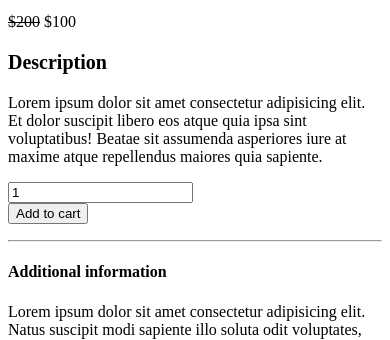
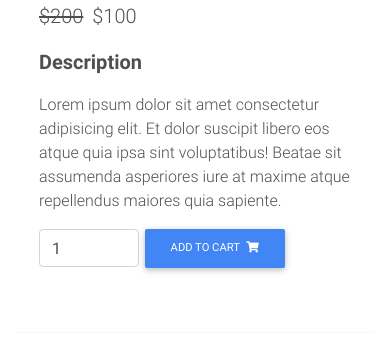
Before and after one commit to amnashafiqq/Ecommerce-shop-app, a Django app: template templates/order/product-page.html in a window 390 px wide. Shown: the part 477-817 px from the top of the page. Run offline with Django 3.2, Linux system fonts and the light colour scheme; the template is opened without the code that fills it, so the values that code supplies are empty; some libraries are stand-ins or nearby versions.

Commit message:
added frontend for product and checkout page

```diff
--- a/order/urls.py
+++ b/order/urls.py
@@ -1,6 +1,8 @@
 from django.urls import path
-from .views import items_list
+from .views import items_list,product_detail
 
 urlpatterns=[
-    path('items_list/',items_list,name='itemslist')
+    path('items_list/',items_list,name='itemslist'),
+    path('product/',product_detail,name='productdetail')
+
 ]
--- a/order/views.py
+++ b/order/views.py
@@ -7,3 +7,5 @@ def items_list(request):
         'items': Item.objects.all()
     }
     return render(request,"./order/home.html",context)
+def product_detail(request):
+    return render(request,"./order/product-page.html")
--- a/templates/order/product-page.html
+++ b/templates/order/product-page.html
@@ -1,205 +1,297 @@
+{% load static %}
+
+{% load django_bootstrap5 %}
+<!DOCTYPE html>
+<html lang="en">
+
+<head>
+  <meta charset="utf-8">
+  <meta name="viewport" content="width=device-width, initial-scale=1, shrink-to-fit=no">
+  <meta http-equiv="x-ua-compatible" content="ie=edge">
+  <title>Material Design Bootstrap</title>
+
+{% bootstrap_css %}
+{% bootstrap_javascript %}
+  <!-- Font Awesome -->
+  <link rel="stylesheet" href="https://use.fontawesome.com/releases/v5.11.2/css/all.css">
+  <!-- Bootstrap core CSS -->
+  <link href="{% static 'css/bootstrap.min.css' %}" rel="stylesheet">
+  <!-- Material Design Bootstrap -->
+  <link href="{% static 'css/mdb.min.css' %}" rel="stylesheet">
+  <!-- Your custom styles (optional) -->
+  <link href="{% static 'css/style.min.css' %}" rel="stylesheet">
+</head>
+
+<body>
+
   <!-- Navbar -->
-<nav class="navbar fixed-top navbar-expand-lg navbar-light bg-white">
-  <!-- Container wrapper -->
+  <nav class="navbar fixed-top navbar-expand-lg navbar-light white scrolling-navbar">
     <div class="container">
-      <!-- Toggle button -->
-      <button
-          class="navbar-toggler"
-          type="button"
-          data-mdb-toggle="collapse"
-          data-mdb-target="#navbarSupportedContent1"
-          aria-controls="navbarSupportedContent1"
-          aria-expanded="false"
-          aria-label="Toggle navigation">
-          <i class="fas fa-bars"></i>
+
+      <!-- Brand -->
+      <a class="navbar-brand waves-effect" href="https://mdbootstrap.com/docs/jquery/" target="_blank">
+        <strong class="blue-text">MDB</strong>
+      </a>
+
+      <!-- Collapse -->
+      <button class="navbar-toggler" type="button" data-toggle="collapse" data-target="#navbarSupportedContent"
+        aria-controls="navbarSupportedContent" aria-expanded="false" aria-label="Toggle navigation">
+        <span class="navbar-toggler-icon"></span>
       </button>
 
-      <!-- Collapsible wrapper -->
-      <div class="collapse navbar-collapse" id="navbarSupportedContent1">
-          <!-- Navbar brand -->
-          <a class="navbar-brand mt-2 mt-sm-0" href="https://mdbootstrap.com/">
-              <img src="https://mdbcdn.b-cdn.net/img/logo/mdb-transaprent-noshadows.webp" height="20" alt="MDB Logo" loading="lazy" />
+      <!-- Links -->
+      <div class="collapse navbar-collapse" id="navbarSupportedContent">
+
+        <!-- Left -->
+        <ul class="navbar-nav mr-auto">
+          <li class="nav-item active">
+            <a class="nav-link waves-effect" href="#">Home
+              <span class="sr-only">(current)</span>
             </a>
-          <!-- Left links -->
-          <ul class="navbar-nav me-auto mb-2 mb-lg-0">
-              <li class="nav-item active">
-                  <a class="nav-link" href="https://mdbootstrap.com/">Home</a>
           </li>
           <li class="nav-item">
-                  <a class="nav-link" href="https://mdbootstrap.com/docs/standard/">About MDB</a>
+            <a class="nav-link waves-effect" href="https://mdbootstrap.com/docs/jquery/" target="_blank">About MDB</a>
           </li>
           <li class="nav-item">
-                  <a class="nav-link" href="https://mdbootstrap.com/docs/standard/getting-started/installation/">Free download</a>
+            <a class="nav-link waves-effect" href="https://mdbootstrap.com/docs/jquery/getting-started/download/"
+              target="_blank">Free download</a>
           </li>
           <li class="nav-item">
-                  <a class="nav-link" href="https://mdbootstrap.com/education/bootstrap/">Free tutorials</a>
+            <a class="nav-link waves-effect" href="https://mdbootstrap.com/education/bootstrap/" target="_blank">Free
+              tutorials</a>
           </li>
         </ul>
-          <!-- Left links -->
-      </div>
-      <!-- Collapsible wrapper -->
 
-      <!-- Right elements -->
-      <div class="d-flex align-items-center">
-          <!-- Icon -->
-          <a class="nav-link me-3" href="#">
+        <!-- Right -->
+        <ul class="navbar-nav nav-flex-icons">
+          <li class="nav-item">
+            <a class="nav-link waves-effect">
+              <span class="badge red z-depth-1 mr-1"> 1 </span>
               <i class="fas fa-shopping-cart"></i>
-              <span class="badge rounded-pill badge-notification bg-danger">1</span>
+              <span class="clearfix d-none d-sm-inline-block"> Cart </span>
             </a>
-
-          <a class="nav-link me-3" href="#">
+          </li>
+          <li class="nav-item">
+            <a href="https://www.facebook.com/mdbootstrap" class="nav-link waves-effect" target="_blank">
               <i class="fab fa-facebook-f"></i>
             </a>
-          <a class="nav-link me-3" href="#">
+          </li>
+          <li class="nav-item">
+            <a href="https://twitter.com/MDBootstrap" class="nav-link waves-effect" target="_blank">
               <i class="fab fa-twitter"></i>
             </a>
-          <a href="https://github.com/mdbootstrap/bootstrap-material-design" class="border rounded px-2 nav-link" target="_blank"> <i class="fab fa-github me-2"></i>MDB GitHub </a>
+          </li>
+          <li class="nav-item">
+            <a href="https://github.com/mdbootstrap/bootstrap-material-design" class="nav-link border border-light rounded waves-effect"
+              target="_blank">
+              <i class="fab fa-github mr-2"></i>MDB GitHub
+            </a>
+          </li>
+        </ul>
+
       </div>
-      <!-- Right elements -->
+
     </div>
-  <!-- Container wrapper -->
   </nav>
   <!-- Navbar -->
 
   <!--Main layout-->
   <main class="mt-5 pt-4">
-  <div class="container mt-5">
+    <div class="container dark-grey-text mt-5">
+
       <!--Grid row-->
-      <div class="row">
+      <div class="row wow fadeIn">
+
         <!--Grid column-->
         <div class="col-md-6 mb-4">
-              <img src="https://mdbootstrap.com/img/Photos/Horizontal/E-commerce/Products/14.jpg" class="img-fluid" alt="" />
+
+          <img src="https://mdbootstrap.com/img/Photos/Horizontal/E-commerce/Products/14.jpg" class="img-fluid" alt="">
+
         </div>
         <!--Grid column-->
 
         <!--Grid column-->
         <div class="col-md-6 mb-4">
+
           <!--Content-->
           <div class="p-4">
+
             <div class="mb-3">
               <a href="">
-                          <span class="badge bg-dark me-1">Category 2</span>
+                <span class="badge purple mr-1">Category 2</span>
               </a>
               <a href="">
-                          <span class="badge bg-info me-1">New</span>
+                <span class="badge blue mr-1">New</span>
               </a>
               <a href="">
-                          <span class="badge bg-danger me-1">Bestseller</span>
+                <span class="badge red mr-1">Bestseller</span>
               </a>
             </div>
 
             <p class="lead">
-                      <span class="me-1">
+              <span class="mr-1">
                 <del>$200</del>
               </span>
               <span>$100</span>
             </p>
 
-                  <strong><p style="font-size: 20px;">Description</p></strong>
+            <p class="lead font-weight-bold">Description</p>
 
-                  <p>Lorem ipsum dolor sit amet consectetur adipisicing elit. Et dolor suscipit libero eos atque quia ipsa sint voluptatibus! Beatae sit assumenda asperiores iure at maxime atque repellendus maiores quia sapiente.</p>
+            <p>Lorem ipsum dolor sit amet consectetur adipisicing elit. Et dolor suscipit libero eos atque quia ipsa
+              sint voluptatibus!
+              Beatae sit assumenda asperiores iure at maxime atque repellendus maiores quia sapiente.</p>
 
             <form class="d-flex justify-content-left">
               <!-- Default input -->
-                      <div class="form-outline me-1" style="width: 100px;">
-                          <input type="number" value="1" class="form-control" />
-                      </div>
-                      <button class="btn btn-primary ms-1" type="submit">
-                          Add to cart
-                          <i class="fas fa-shopping-cart ms-1"></i>
+              <input type="number" value="1" aria-label="Search" class="form-control" style="width: 100px">
+              <button class="btn btn-primary btn-md my-0 p" type="submit">Add to cart
+                <i class="fas fa-shopping-cart ml-1"></i>
               </button>
+
             </form>
+
           </div>
           <!--Content-->
+
         </div>
         <!--Grid column-->
+
       </div>
       <!--Grid row-->
 
-      <hr />
+      <hr>
 
       <!--Grid row-->
-      <div class="row d-flex justify-content-center">
+      <div class="row d-flex justify-content-center wow fadeIn">
+
         <!--Grid column-->
         <div class="col-md-6 text-center">
+
           <h4 class="my-4 h4">Additional information</h4>
 
-              <p>Lorem ipsum dolor sit amet consectetur adipisicing elit. Natus suscipit modi sapiente illo soluta odit voluptates, quibusdam officia. Neque quibusdam quas a quis porro? Molestias illo neque eum in laborum.</p>
+          <p>Lorem ipsum dolor sit amet consectetur adipisicing elit. Natus suscipit modi sapiente illo soluta odit
+            voluptates,
+            quibusdam officia. Neque quibusdam quas a quis porro? Molestias illo neque eum in laborum.</p>
+
         </div>
         <!--Grid column-->
+
       </div>
       <!--Grid row-->
 
       <!--Grid row-->
-      <div class="row">
+      <div class="row wow fadeIn">
+
         <!--Grid column-->
         <div class="col-lg-4 col-md-12 mb-4">
-              <img src="https://mdbootstrap.com/img/Photos/Horizontal/E-commerce/Products/11.jpg" class="img-fluid" alt="" />
+
+          <img src="https://mdbootstrap.com/img/Photos/Horizontal/E-commerce/Products/11.jpg" class="img-fluid" alt="">
+
         </div>
         <!--Grid column-->
 
         <!--Grid column-->
         <div class="col-lg-4 col-md-6 mb-4">
-              <img src="https://mdbootstrap.com/img/Photos/Horizontal/E-commerce/Products/12.jpg" class="img-fluid" alt="" />
+
+          <img src="https://mdbootstrap.com/img/Photos/Horizontal/E-commerce/Products/12.jpg" class="img-fluid" alt="">
+
         </div>
         <!--Grid column-->
 
         <!--Grid column-->
         <div class="col-lg-4 col-md-6 mb-4">
-              <img src="https://mdbootstrap.com/img/Photos/Horizontal/E-commerce/Products/13.jpg" class="img-fluid" alt="" />
+
+          <img src="https://mdbootstrap.com/img/Photos/Horizontal/E-commerce/Products/13.jpg" class="img-fluid" alt="">
+
         </div>
         <!--Grid column-->
+
       </div>
       <!--Grid row-->
+
     </div>
   </main>
   <!--Main layout-->
 
-<!-- footer -->
-<footer class="text-center text-white mt-4" style="background-color: #607d8b;">
+  <!--Footer-->
+  <footer class="page-footer text-center font-small mt-4 wow fadeIn">
+
     <!--Call to action-->
-  <div class="pt-4 pb-2">
-      <a class="btn btn-outline-white footer-cta mx-2" style="box-shadow: rgba(0, 0, 0, 0.15) 0px 5px 15px;" href="https://mdbootstrap.com/docs/jquery/getting-started/download/" target="_blank" role="button">
-          Download MDB
-          <i class="fas fa-download ms-2"></i>
+    <div class="pt-4">
+      <a class="btn btn-outline-white" href="https://mdbootstrap.com/docs/jquery/getting-started/download/" target="_blank"
+        role="button">Download MDB
+        <i class="fas fa-download ml-2"></i>
       </a>
-      <a class="btn btn-outline-white footer-cta mx-2" style="box-shadow: rgba(0, 0, 0, 0.15) 0px 5px 15px;" href="https://mdbootstrap.com/education/bootstrap/" target="_blank" role="button">
-          Start free tutorial
-          <i class="fas fa-graduation-cap ms-2"></i>
+      <a class="btn btn-outline-white" href="https://mdbootstrap.com/education/bootstrap/" target="_blank" role="button">Start
+        free tutorial
+        <i class="fas fa-graduation-cap ml-2"></i>
       </a>
     </div>
     <!--/.Call to action-->
 
-  <hr class="text-dark" />
+    <hr class="my-4">
 
-  <div class="container">
-      <!-- Section: Social media -->
-      <section class="mb-3">
-          <!-- Facebook -->
-          <a class="btn-link btn-floating btn-lg text-white" href="#!" role="button" data-mdb-ripple-color="dark"><i class="fab fa-facebook-f"></i></a>
+    <!-- Social icons -->
+    <div class="pb-4">
+      <a href="https://www.facebook.com/mdbootstrap" target="_blank">
+        <i class="fab fa-facebook-f mr-3"></i>
+      </a>
 
-          <!-- Twitter -->
-          <a class="btn-link btn-floating btn-lg text-white" href="#!" role="button" data-mdb-ripple-color="dark"><i class="fab fa-twitter"></i></a>
+      <a href="https://twitter.com/MDBootstrap" target="_blank">
+        <i class="fab fa-twitter mr-3"></i>
+      </a>
 
-          <!-- Google -->
-          <a class="btn-link btn-floating btn-lg text-white" href="#!" role="button" data-mdb-ripple-color="dark"><i class="fab fa-google"></i></a>
+      <a href="https://www.youtube.com/watch?v=7MUISDJ5ZZ4" target="_blank">
+        <i class="fab fa-youtube mr-3"></i>
+      </a>
 
-          <!-- Instagram -->
-          <a class="btn-link btn-floating btn-lg text-white" href="#!" role="button" data-mdb-ripple-color="dark"><i class="fab fa-instagram"></i></a>
+      <a href="https://plus.google.com/u/0/b/107863090883699620484" target="_blank">
+        <i class="fab fa-google-plus-g mr-3"></i>
+      </a>
 
-          <!-- YouTube -->
-          <a class="btn-link btn-floating btn-lg text-white" href="#!" role="button" data-mdb-ripple-color="dark"><i class="fab fa-youtube"></i></a>
-          <!-- Github -->
-          <a class="btn-link btn-floating btn-lg text-white" href="#!" role="button" data-mdb-ripple-color="dark"><i class="fab fa-github"></i></a>
-      </section>
-      <!-- Section: Social media -->
+      <a href="https://dribbble.com/mdbootstrap" target="_blank">
+        <i class="fab fa-dribbble mr-3"></i>
+      </a>
+
+      <a href="https://pinterest.com/mdbootstrap" target="_blank">
+        <i class="fab fa-pinterest mr-3"></i>
+      </a>
+
+      <a href="https://github.com/mdbootstrap/bootstrap-material-design" target="_blank">
+        <i class="fab fa-github mr-3"></i>
+      </a>
+
+      <a href="http://codepen.io/mdbootstrap/" target="_blank">
+        <i class="fab fa-codepen mr-3"></i>
+      </a>
     </div>
-  <!-- Grid container -->
+    <!-- Social icons -->
 
-  <!-- Copyright -->
-  <div class="text-center p-3" style="background-color: rgba(0, 0, 0, 0.2); text-color: #e0e0e0;">
-      © 2022 Copyright:
-      <a class="text-white" href="https://mdbootstrap.com/">MDBootstrap.com</a>
+    <!--Copyright-->
+    <div class="footer-copyright py-3">
+      © 2019 Copyright:
+      <a href="https://mdbootstrap.com/education/bootstrap/" target="_blank"> MDBootstrap.com </a>
     </div>
-  <!-- Copyright -->
+    <!--/.Copyright-->
+
   </footer>
+  <!--/.Footer-->
+
+  <!-- SCRIPTS -->
+  <!-- JQuery -->
+  <script type="text/javascript" src="{% static 'js/jquery-3.4.1.min.js' %}"></script>
+  <!-- Bootstrap tooltips -->
+  <script type="text/javascript" src="{% static 'js/popper.min.js' %}"></script>
+  <!-- Bootstrap core JavaScript -->
+  <script type="text/javascript" src="{% static 'js/bootstrap.min.js' %}"></script>
+  <!-- MDB core JavaScript -->
+  <script type="text/javascript" src="{% static 'js/mdb.min.js' %}"></script>
+  <!-- Initializations -->
+  <script type="text/javascript">
+    // Animations initialization
+    new WOW().init();
+
+  </script>
+</body>
+
+</html>
```
Also changed, not shown: authentication/views.py (+2 -8 lines), templates/order/home.html (+13 -16 lines). Lines whose indentation alone changed are shown as unchanged.
